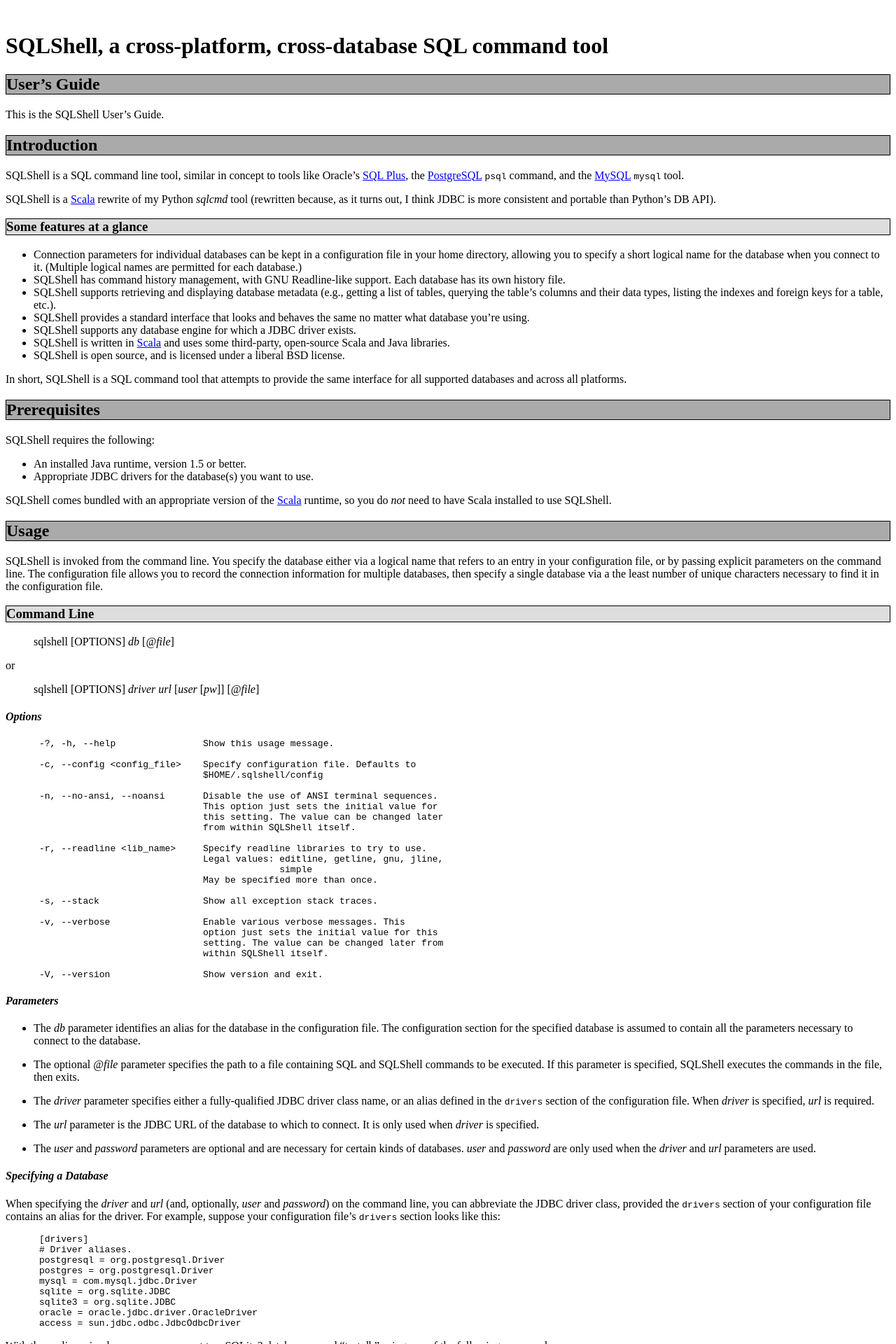
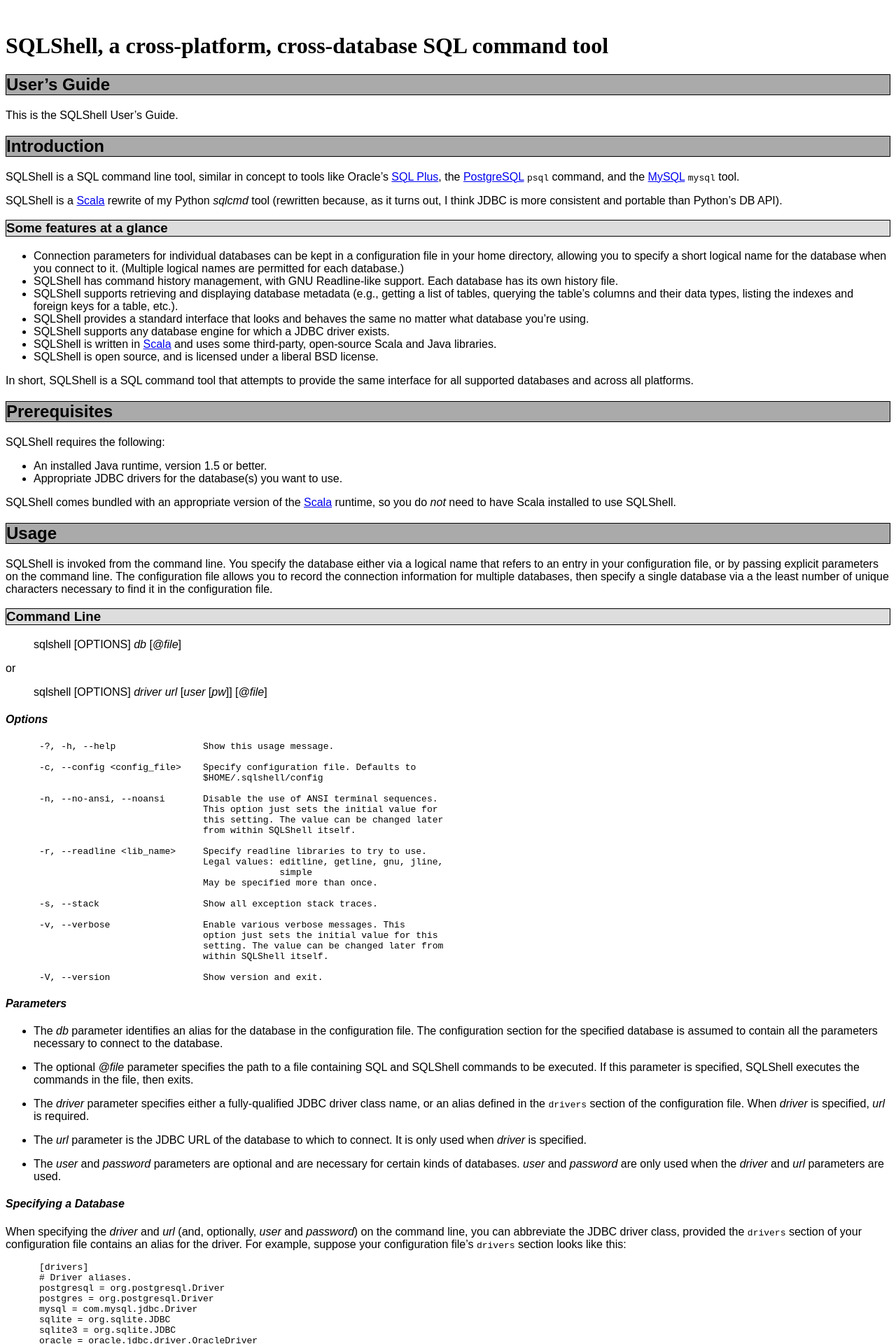
Before and after one commit to robspassky/sqlshell, a Jekyll site: the page built from users-guide.md, in a window 1280 px wide. Shown: the top 1920 px of the page at 70% size. Built offline with Jekyll 4.4.1, drawn with Linux system fonts in a browser that asks for light colours.

Commit message:
Style changes and a change to a bad header

```diff
--- a/stylesheets/users-guide.css
+++ b/stylesheets/users-guide.css
@@ -3,6 +3,11 @@
 body
 {
     background-color: white;
+    font-family: Arial, Helvetica, Verdana, sans-serif;
+}
+
+.site
+{
     font-family: Arial, Helvetica, Verdana, sans-serif;
 }
 
--- a/users-guide.md
+++ b/users-guide.md
@@ -1307,7 +1307,7 @@
 
 These instructions differ, depending on the Linux distribution.
 
-##### Ubuntu
+#### Ubuntu
 
 * Via *apt*, install the `libreadline-java` package.
 * Ensure that `/usr/share/java/libreadline-java.jar` is in your `CLASSPATH`.
```
